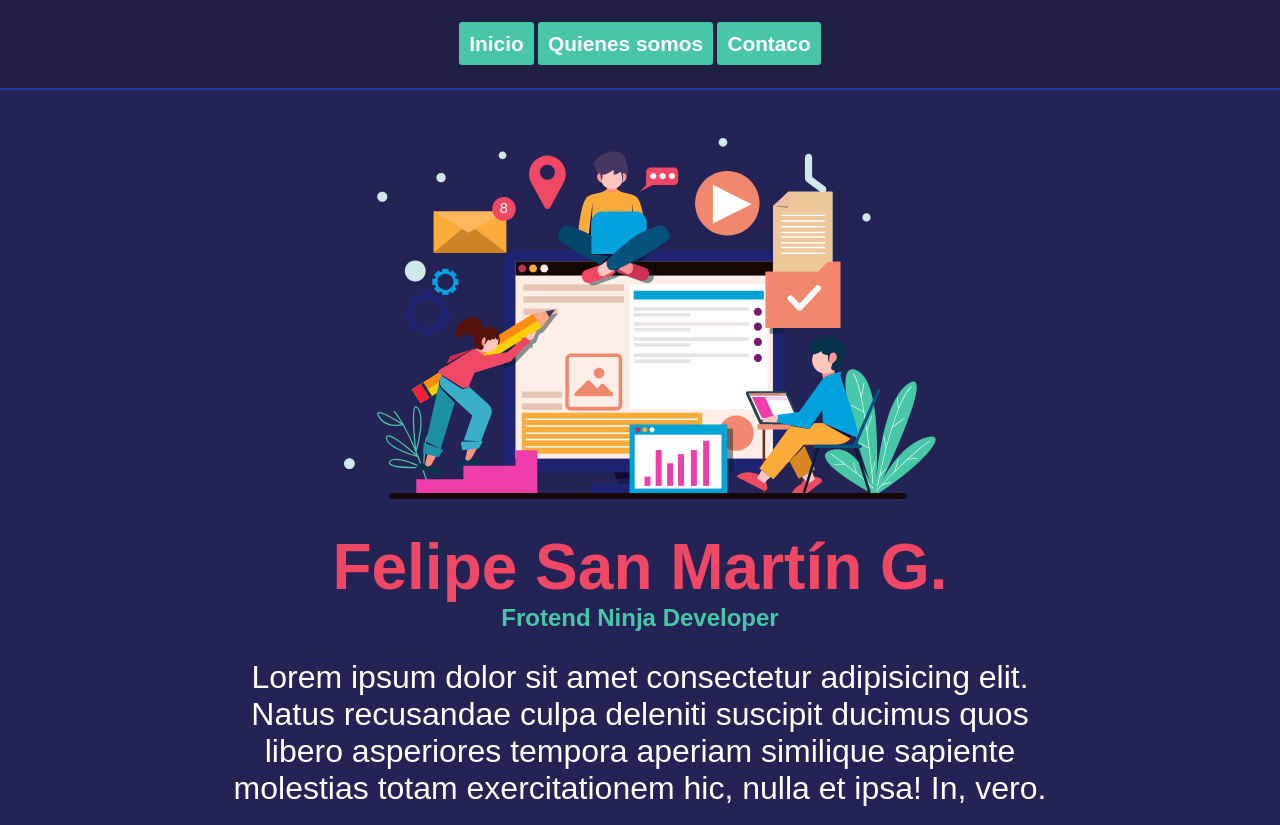
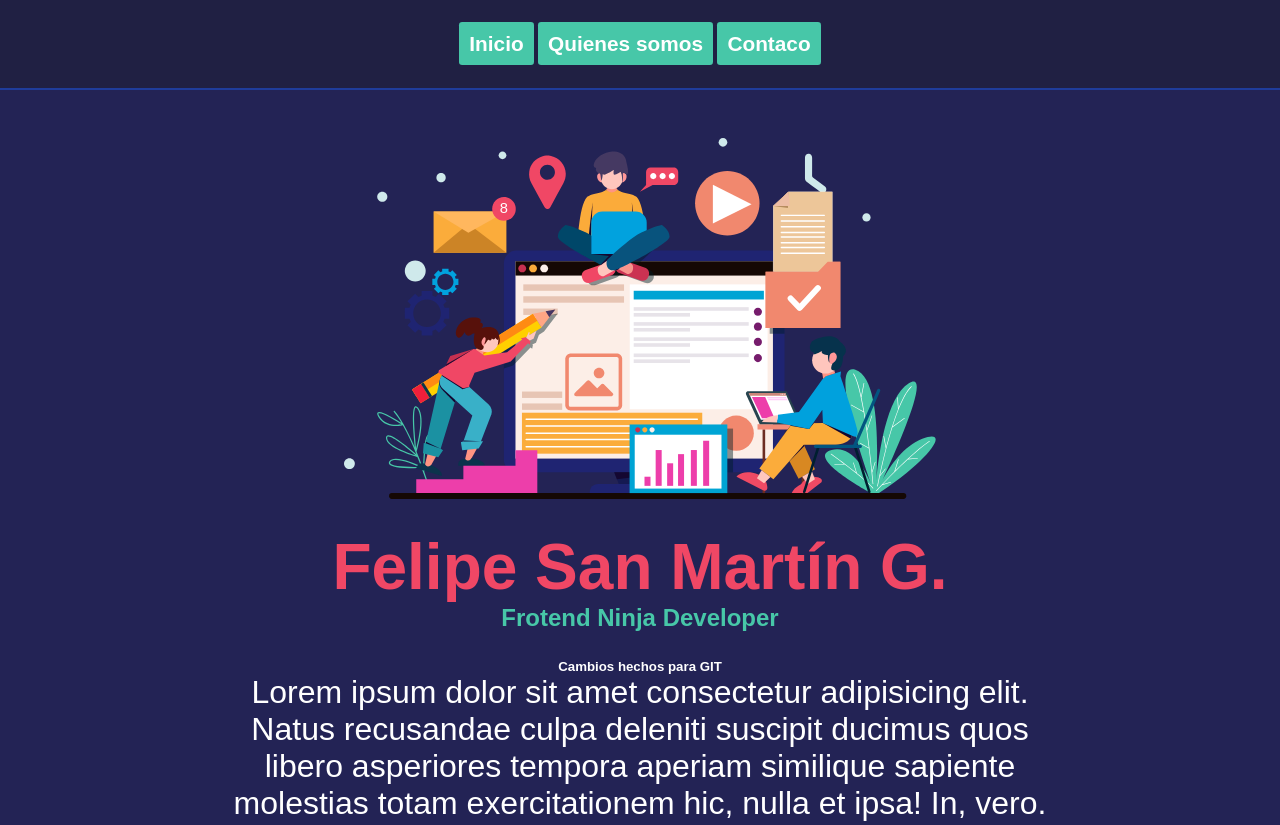
Before and after one commit to felipesanmarting/project-one, a plain HTML site: page index.html in a window 1280 px wide. Shown: the top 825 px of the page. Drawn offline with Linux system fonts and the light colour scheme.

Commit message:
Mensaje desde visual

```diff
--- a/index.html
+++ b/index.html
@@ -27,6 +27,7 @@
             <img src="img/ilustration-frontend.svg" alt="">
             <h1>Felipe San Martín G.</h1>
             <h2>Frotend Ninja Developer</h2>
+            <h5>Cambios hechos para GIT</h5>
             <p>Lorem ipsum dolor sit amet consectetur adipisicing elit. Natus <span>recusandae</span> culpa deleniti suscipit ducimus quos libero asperiores tempora aperiam similique sapiente molestias totam exercitationem hic, nulla et ipsa! In, vero.</p>
         </article>
     </section>
```
Also changed, not shown: 1 other file.
